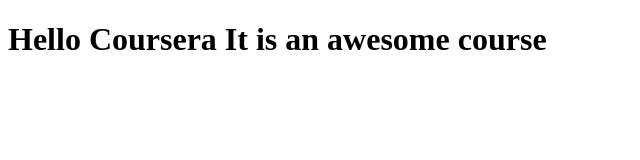
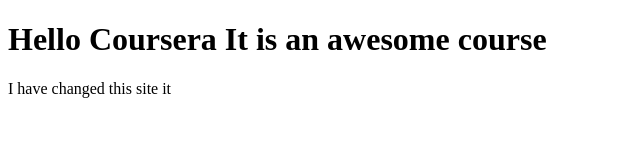
Before and after one commit to SethabaAT/coursera-test, a plain HTML site: page site/index.html in a window 1280 px wide. Shown: the whole page, without its empty margins (0-640 px from the left). Drawn offline with Linux system fonts and the light colour scheme.

Commit message:
Just checking browser sync

```diff
--- a/site/index.html
+++ b/site/index.html
@@ -5,5 +5,6 @@
 </head>
 <body>
 <h1>Hello Coursera It is an awesome course</h1>
+I have changed this site it
 </body>
 </html>
```
